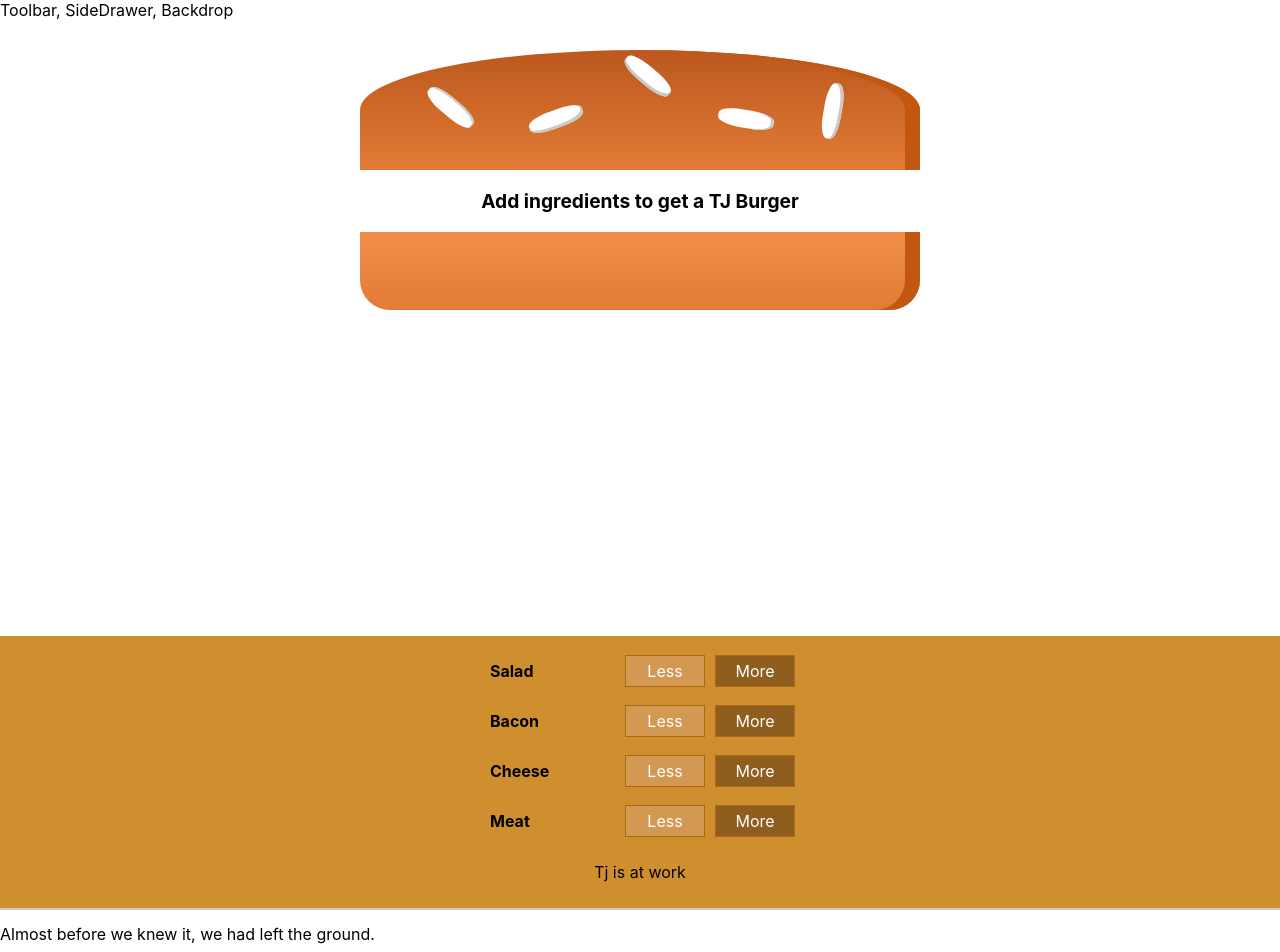
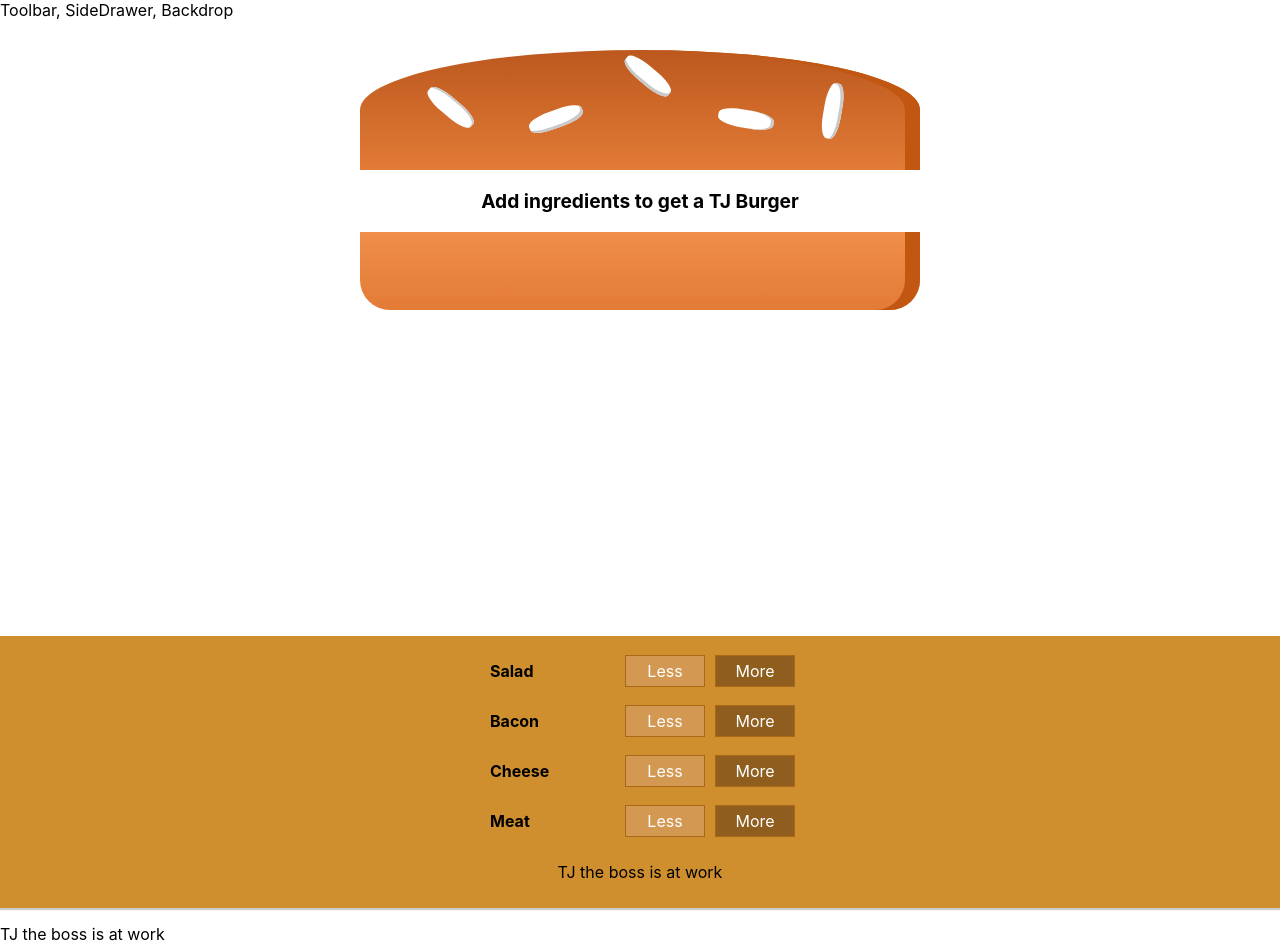
Before and after one commit to abongsjoel/burger-builder-app, a React (Create React App) app: page / in a window 1280 px wide. Shown: the top 952 px of the page. Built offline with nearby package versions, Linux system fonts and the light colour scheme.

Commit message:
Some minor additions from me

```diff
--- a/src/components/Burger/BuildControls/BuildControls.js
+++ b/src/components/Burger/BuildControls/BuildControls.js
@@ -20,7 +20,7 @@ const buildControls = (props) => (
                 removed={() => props.ingredientRemoved(ctrl.type)}
             />
         ))}
-        <p>Tj is at work</p>
+        <p>{props.message}</p>
     </div>
 );
 
--- a/src/containers/BurgerBuilder/BurgerBuilder.js
+++ b/src/containers/BurgerBuilder/BurgerBuilder.js
@@ -19,11 +19,16 @@ class BurgerBuilder extends Component {
             cheese: 0,
             meat: 0
         },
-        totalPrice: 4000
+        totalPrice: 4000,
+        message: 'TJ the boss is at work'
     }
 
     addIngredientHandler = (type) => {
         const oldCount = this.state.ingredients[type];
+        let errMessage = this.state.message;
+        if (oldCount >= 0) {
+            errMessage = "Cool, you added "+ type ;
+        }
         const updatedCount = oldCount + 1;
         const updatedIngredients = {
             ...this.state.ingredients
@@ -34,13 +39,25 @@ class BurgerBuilder extends Component {
         const newPrice = oldPrice + priceAddition;
         this.setState({
             totalPrice: newPrice,
-            ingredients: updatedIngredients
+            ingredients: updatedIngredients,
+            message: errMessage
         });
     }
 
     removeIngredientHandler = (type) => {
         const oldCount = this.state.ingredients[type];
+        let errMessage = this.state.message;
+        if (oldCount <= 0) {
+            errMessage = "Sorry but you dont have any "+ type + " to remove.";
+            this.setState({
+                message: errMessage
+            })
+            return;
+        }
         const updatedCount = oldCount - 1;
+        if (updatedCount === 0) {
+            errMessage = 'TJ the boss is at work';
+        }
         const updatedIngredients = {
             ...this.state.ingredients
         };
@@ -50,7 +67,8 @@ class BurgerBuilder extends Component {
         const newPrice = oldPrice - priceDeduction;
         this.setState({
             totalPrice: newPrice,
-            ingredients: updatedIngredients
+            ingredients: updatedIngredients,
+            message: errMessage
         });
     }
 
@@ -61,7 +79,9 @@ class BurgerBuilder extends Component {
                 <BuildControls
                     ingredientAdded={this.addIngredientHandler}
                     ingredientRemoved={this.removeIngredientHandler}
+                    message={this.state.message}
                 />
+                <p>{this.state.message}</p>
             </Aux>
         );
     }
```
